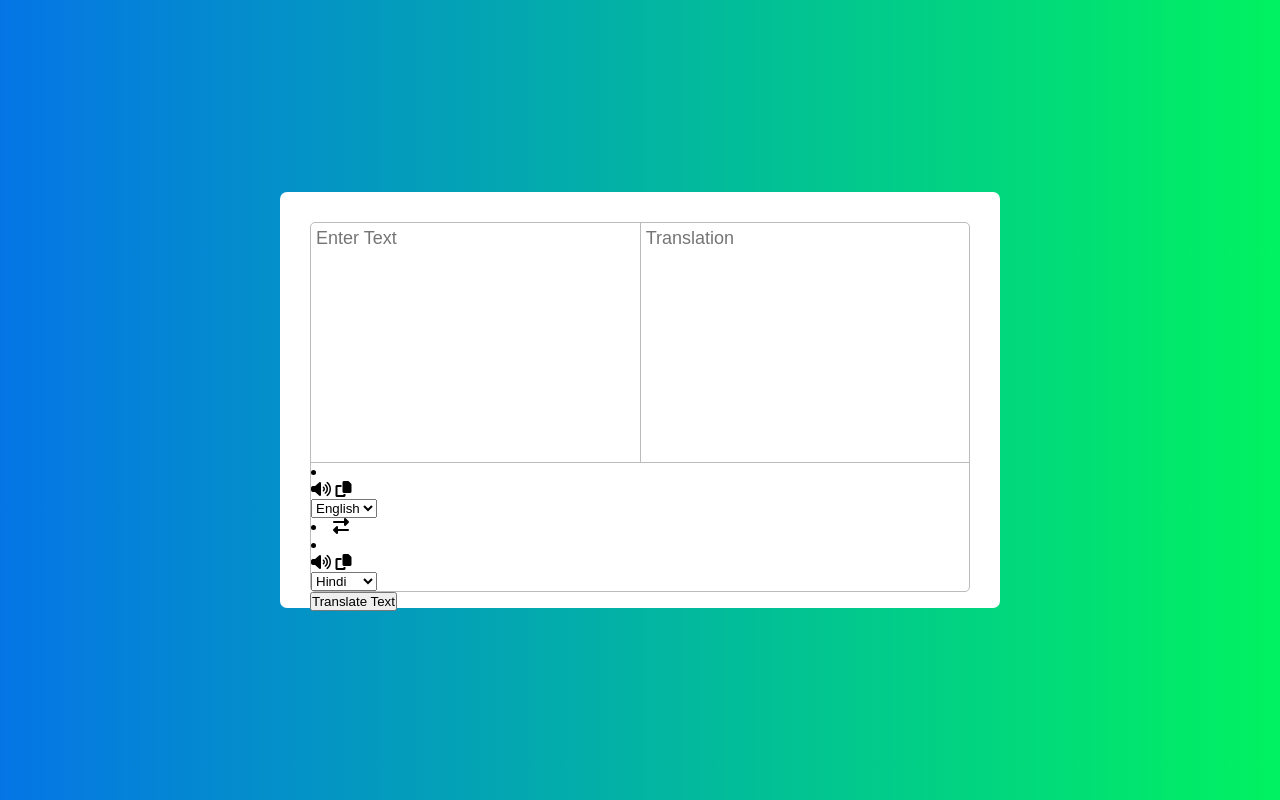
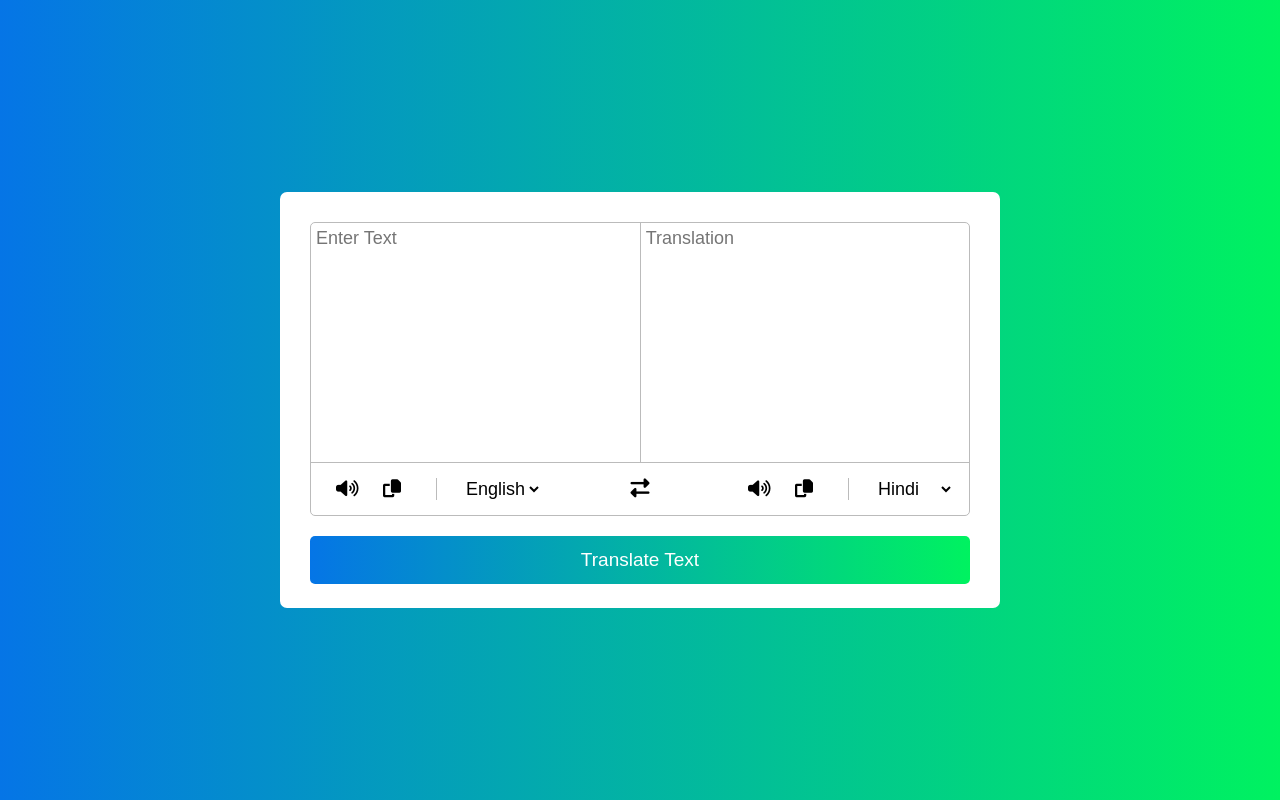
Before and after one commit to ShantanuSutar/Translator-App, a plain HTML site: page index.html in a window 1280 px wide. Drawn offline with Linux system fonts and the light colour scheme; a web font is replaced by a local one.

Commit message:
Styling buttons

```diff
--- a/style.css
+++ b/style.css
@@ -47,3 +47,59 @@ body {
   resize: none;
   padding: 5px;
 }
+
+.controls {
+  display: flex;
+  align-items: center;
+  justify-content: space-between;
+}
+
+.controls li {
+  list-style: none;
+}
+.controls .row {
+  display: flex;
+  padding: 15px;
+  align-items: center;
+  justify-content: center;
+}
+.controls .icons i {
+  font-size: 18px;
+  padding: 0 10px;
+}
+.controls i:hover {
+  color: gray;
+  cursor: pointer;
+}
+.controls select {
+  font-size: 18px;
+  margin-left: 25px;
+  border: none;
+  background: none;
+  border-left: 1px solid #bbb;
+  padding-left: 25px;
+}
+
+.controls select:hover {
+  cursor: pointer;
+}
+
+.controls .exchange {
+  font-size: 19px;
+}
+
+.container .btn {
+  width: 100%;
+  margin-top: 20px;
+  height: 3rem;
+  font-size: 19px;
+  border-radius: 5px;
+  border: none;
+  color: #fff;
+  background: linear-gradient(to right, #0575e6, #00f260);
+}
+
+.container .btn:hover {
+  opacity: 0.8;
+  cursor: pointer;
+}
```
